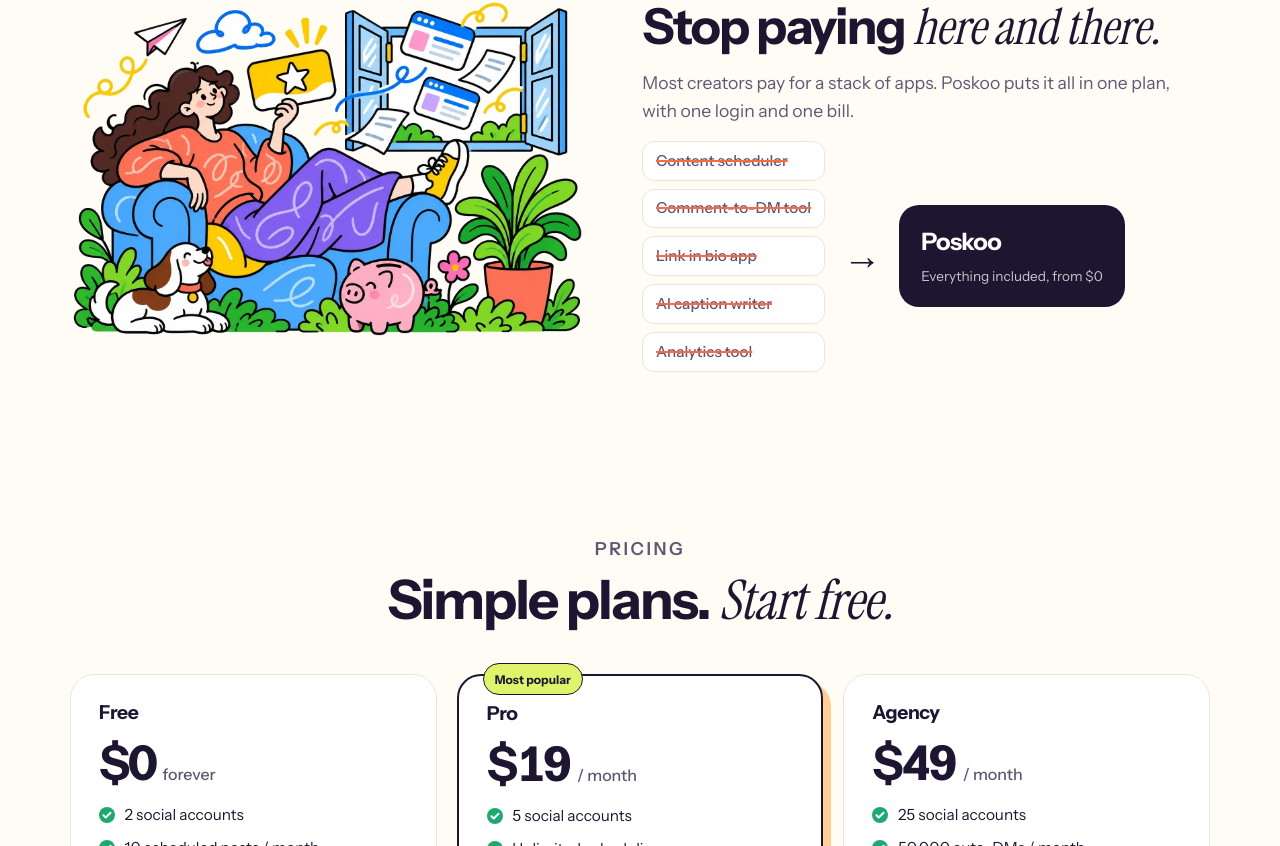
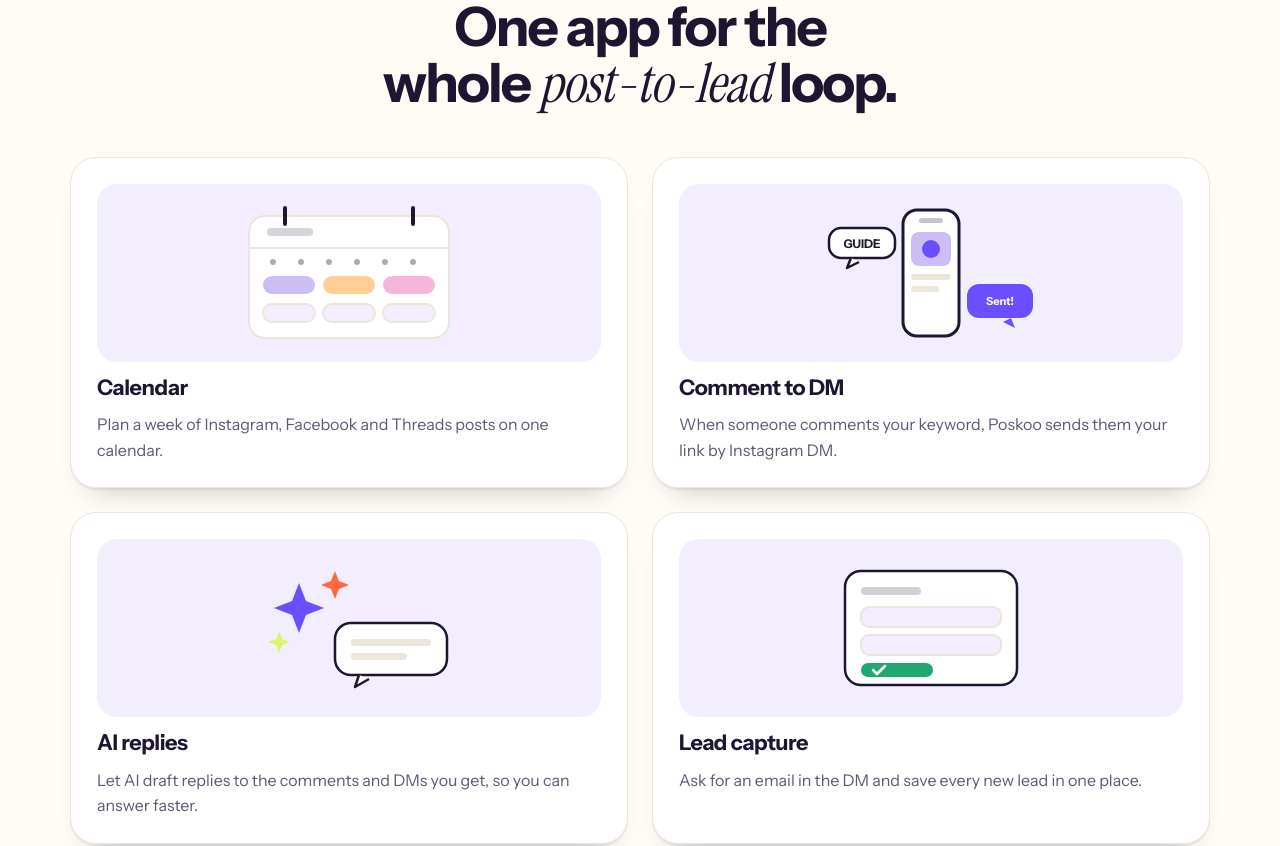
Before and after one commit to Ramanmakkar1/socialapp, a Next.js app: page / in a window 1280 px wide. Shown: the part 4994-5840 px from the top of the page. Built offline with nearby package versions, Linux system fonts and the light colour scheme; no server answers.

Commit message:
autopilot: Add an illustrated bento feature grid to the home page
Task #7585, written by morph/morph-dsv41flash-1017@5.

```diff
--- a/src/app/landing.module.css
+++ b/src/app/landing.module.css
@@ -427,6 +427,66 @@
   }
 }
 
+.landing :global(.bento) {
+  display:grid;
+  grid-template-columns:repeat(2,1fr);
+  gap:24px;
+}
+
+.landing :global(.bentoCard) {
+  background:var(--card);
+  border:1.5px solid var(--line);
+  border-radius:var(--poskoo-radius-card);
+  box-shadow:var(--poskoo-shadow-card);
+  padding:26px 26px 24px;
+  display:flex;
+  flex-direction:column;
+  gap:14px;
+  min-width:0;
+}
+
+.landing :global(.bentoArt) {
+  background:var(--poskoo-band);
+  border-radius:var(--poskoo-radius-md);
+  padding:14px;
+  display:flex;
+  align-items:center;
+  justify-content:center;
+}
+
+.landing :global(.bentoArt svg) {
+  width:100%;
+  height:auto;
+  max-width:220px;
+  display:block;
+}
+
+.landing :global(.bentoCard h3) {
+  font-size:1.35rem;
+  letter-spacing:-.02em;
+}
+
+.landing :global(.bentoCard p) {
+  color:var(--muted);
+  font-size:1rem;
+}
+
+@media (max-width: 640px) {
+  .landing :global(.bento) {
+    grid-template-columns:1fr;
+  }
+}
+
+@media (prefers-reduced-motion: no-preference) {
+  .landing :global(.bentoCard) {
+    transition:transform .3s, box-shadow .3s;
+  }
+  .landing :global(.bentoCard:hover) {
+    transform:translateY(-6px);
+    box-shadow:var(--poskoo-shadow-float);
+  }
+}
+
 /* Big desktops: the page grows with the screen (percent of the width, not a fixed pixel box), so
    1440-2560px screens are not a narrow column with empty sides. Text blocks keep their ch limits. */
 @media (min-width: 1300px) {
--- a/src/app/page.tsx
+++ b/src/app/page.tsx
@@ -206,6 +206,82 @@ export default function Home() { return <main className={`${styles.landing} ${in
   </div>
 </div></section>
 
+<section id="features" style={{"paddingTop": "20px"}}><div className="wrap">
+  <div className="head"><p className="eyebrow">What you get</p><h2>One app for the whole <em className="s">post-to-lead</em> loop.</h2></div>
+  <div className="bento">
+    <article className="bentoCard">
+      <div className="bentoArt">
+        <svg width="220" height="150" viewBox="0 0 220 150" aria-hidden="true">
+          <rect x="10" y="18" width="200" height="122" rx="16" fill="var(--card)" stroke="var(--line)" strokeWidth="2" />
+          <path d="M10 50h200" stroke="var(--line)" strokeWidth="2" />
+          <path d="M46 10v16M174 10v16" stroke="var(--ink)" strokeWidth="4" strokeLinecap="round" />
+          <rect x="28" y="30" width="46" height="8" rx="4" fill="var(--ink)" opacity=".18" />
+          <g fill="var(--muted)" opacity=".5">
+            <circle cx="34" cy="64" r="3" /><circle cx="62" cy="64" r="3" /><circle cx="90" cy="64" r="3" /><circle cx="118" cy="64" r="3" /><circle cx="146" cy="64" r="3" /><circle cx="174" cy="64" r="3" />
+          </g>
+          <rect x="24" y="78" width="52" height="18" rx="9" fill="var(--lilac)" />
+          <rect x="84" y="78" width="52" height="18" rx="9" fill="var(--peach)" />
+          <rect x="144" y="78" width="52" height="18" rx="9" fill="var(--pink)" />
+          <rect x="24" y="106" width="52" height="18" rx="9" fill="var(--poskoo-band)" stroke="var(--line)" strokeWidth="2" />
+          <rect x="84" y="106" width="52" height="18" rx="9" fill="var(--poskoo-band)" stroke="var(--line)" strokeWidth="2" />
+          <rect x="144" y="106" width="52" height="18" rx="9" fill="var(--poskoo-band)" stroke="var(--line)" strokeWidth="2" />
+        </svg>
+      </div>
+      <h3>Calendar</h3>
+      <p>Plan a week of Instagram, Facebook and Threads posts on one calendar.</p>
+    </article>
+    <article className="bentoCard">
+      <div className="bentoArt">
+        <svg width="220" height="150" viewBox="0 0 220 150" aria-hidden="true">
+          <rect x="82" y="12" width="56" height="126" rx="14" fill="var(--card)" stroke="var(--ink)" strokeWidth="3" />
+          <rect x="98" y="20" width="24" height="5" rx="2.5" fill="var(--ink)" opacity=".25" />
+          <rect x="90" y="34" width="40" height="34" rx="8" fill="var(--lilac)" />
+          <circle cx="110" cy="51" r="9" fill="var(--violet)" />
+          <rect x="90" y="76" width="40" height="6" rx="3" fill="var(--line)" />
+          <rect x="90" y="88" width="28" height="6" rx="3" fill="var(--line)" />
+          <rect x="8" y="30" width="66" height="30" rx="12" fill="var(--card)" stroke="var(--ink)" strokeWidth="2.5" />
+          <path d="M30 60l-4 10 12-6" fill="var(--card)" stroke="var(--ink)" strokeWidth="2.5" strokeLinejoin="round" />
+          <text x="41" y="50" textAnchor="middle" fontFamily="var(--sans)" fontSize="12" fontWeight="700" fill="var(--ink)">GUIDE</text>
+          <rect x="146" y="86" width="66" height="34" rx="12" fill="var(--violet)" />
+          <path d="M190 120l4 10-12-6" fill="var(--violet)" />
+          <text x="179" y="107" textAnchor="middle" fontFamily="var(--sans)" fontSize="11" fontWeight="700" fill="#fff">Sent!</text>
+        </svg>
+      </div>
+      <h3>Comment to DM</h3>
+      <p>When someone comments your keyword, Poskoo sends them your link by Instagram DM.</p>
+    </article>
+    <article className="bentoCard">
+      <div className="bentoArt">
+        <svg width="220" height="150" viewBox="0 0 220 150" aria-hidden="true">
+          <path d="M60 30l7 18 18 7-18 7-7 18-7-18-18-7 18-7z" fill="var(--violet)" />
+          <path d="M96 18l4 10 10 4-10 4-4 10-4-10-10-4 10-4z" fill="var(--coral)" />
+          <path d="M40 78l3 8 8 3-8 3-3 8-3-8-8-3 8-3z" fill="var(--lime)" />
+          <rect x="96" y="70" width="112" height="52" rx="16" fill="var(--card)" stroke="var(--ink)" strokeWidth="2.5" />
+          <path d="M120 122l-4 12 14-8" fill="var(--card)" stroke="var(--ink)" strokeWidth="2.5" strokeLinejoin="round" />
+          <rect x="112" y="86" width="80" height="7" rx="3.5" fill="var(--line)" />
+          <rect x="112" y="100" width="56" height="7" rx="3.5" fill="var(--line)" />
+        </svg>
+      </div>
+      <h3>AI replies</h3>
+      <p>Let AI draft replies to the comments and DMs you get, so you can answer faster.</p>
+    </article>
+    <article className="bentoCard">
+      <div className="bentoArt">
+        <svg width="220" height="150" viewBox="0 0 220 150" aria-hidden="true">
+          <rect x="24" y="18" width="172" height="114" rx="16" fill="var(--card)" stroke="var(--ink)" strokeWidth="2.5" />
+          <rect x="40" y="34" width="60" height="8" rx="4" fill="var(--ink)" opacity=".2" />
+          <rect x="40" y="54" width="140" height="20" rx="8" fill="var(--poskoo-band)" stroke="var(--line)" strokeWidth="2" />
+          <rect x="40" y="82" width="140" height="20" rx="8" fill="var(--poskoo-band)" stroke="var(--line)" strokeWidth="2" />
+          <rect x="40" y="110" width="72" height="14" rx="7" fill="var(--green)" />
+          <path d="M52 117l4 4 8-8" stroke="#fff" strokeWidth="2.5" fill="none" strokeLinecap="round" strokeLinejoin="round" />
+        </svg>
+      </div>
+      <h3>Lead capture</h3>
+      <p>Ask for an email in the DM and save every new lead in one place.</p>
+    </article>
+  </div>
+</div></section>
+
 <section style={{"paddingTop": "20px"}}><div className="wrap">
   <div className="split">
     <div className="art"><Image sizes="(max-width: 960px) 100vw, 50vw" src="/landing/onesub.webp" width={1400} height={933} loading="lazy" alt="A happy creator in an armchair holds one membership card while app cards and bills fly away" /></div>
```
